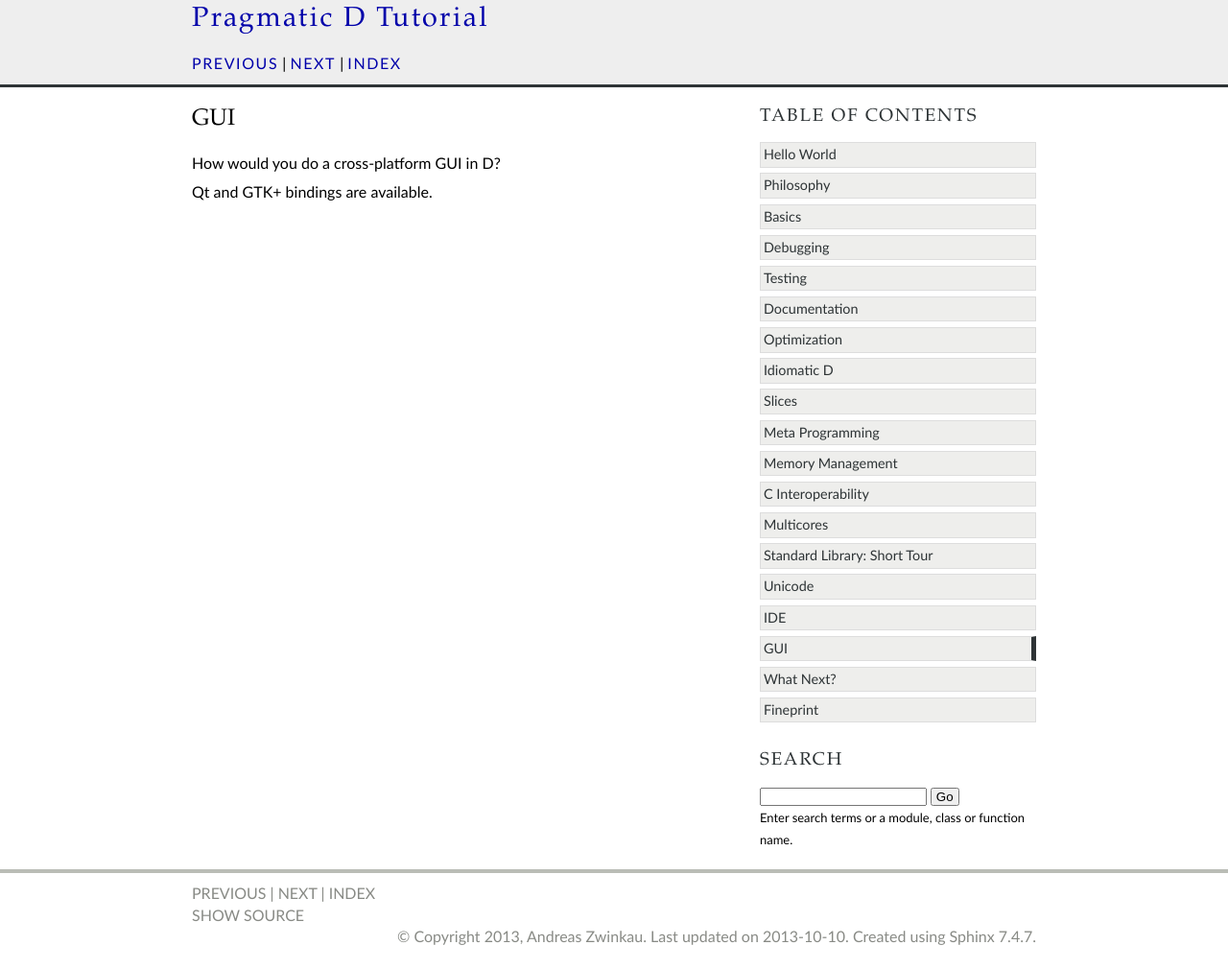
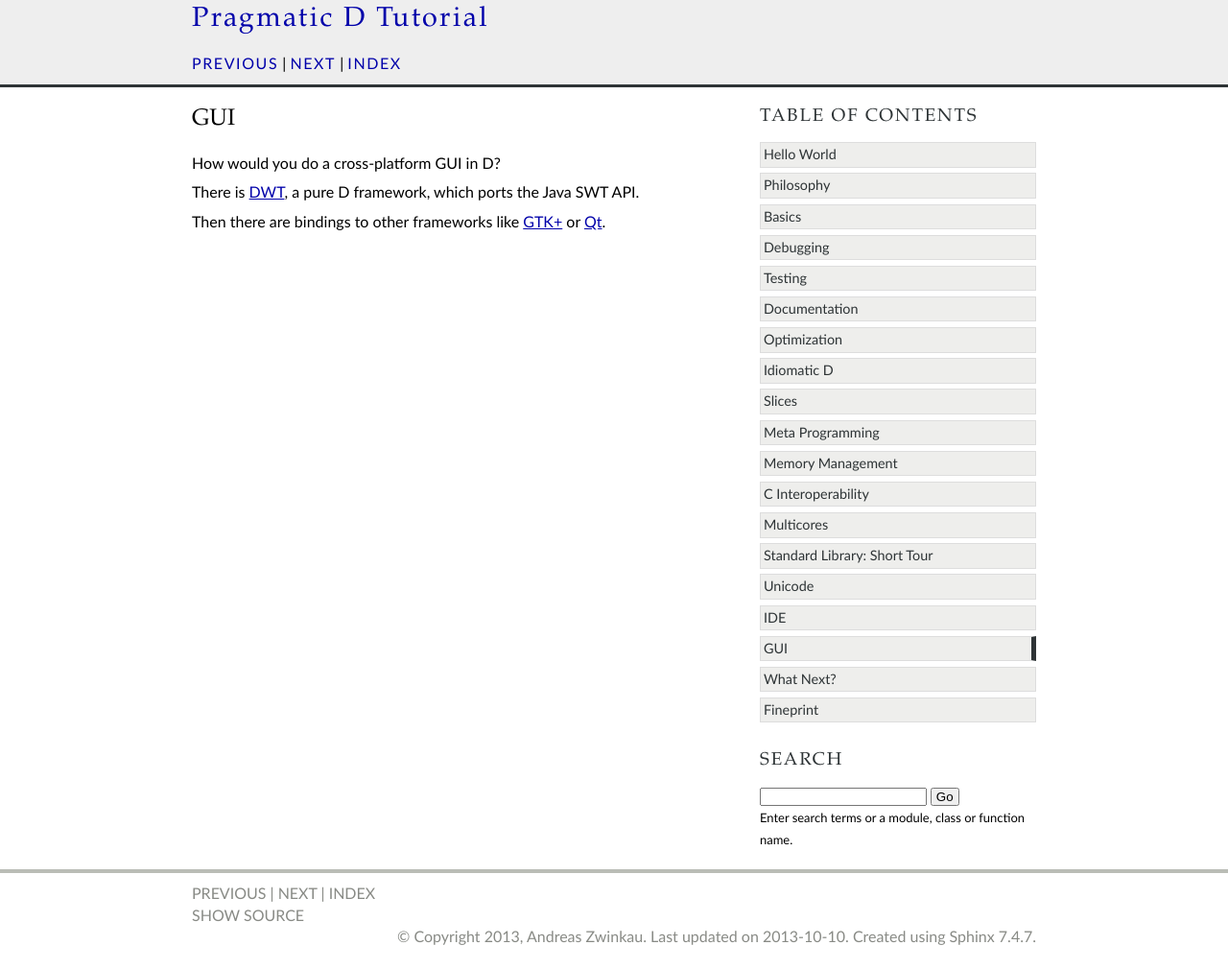
Before and after one commit to qznc/d-tut, a Sphinx documentation site: the page built from source/gui.rst, in a window 1280 px wide. Shown: the whole page at 96% size. Built offline with Sphinx 7.4.7, drawn with Linux system fonts in a browser that asks for light colours.

Commit message:
little bit more about GUI

```diff
--- a/source/gui.rst
+++ b/source/gui.rst
@@ -3,4 +3,10 @@ GUI
 
 How would you do a cross-platform GUI in D?
 
-Qt and GTK+ bindings are available.
+There is `DWT <https://github.com/d-widget-toolkit/dwt>`_,
+a pure D framework,
+which ports the Java SWT API.
+
+Then there are bindings to other frameworks
+like `GTK+ <https://github.com/gtkd-developers/GtkD>`_ or
+`Qt <https://bitbucket.org/qtd/repo>`_.
```
